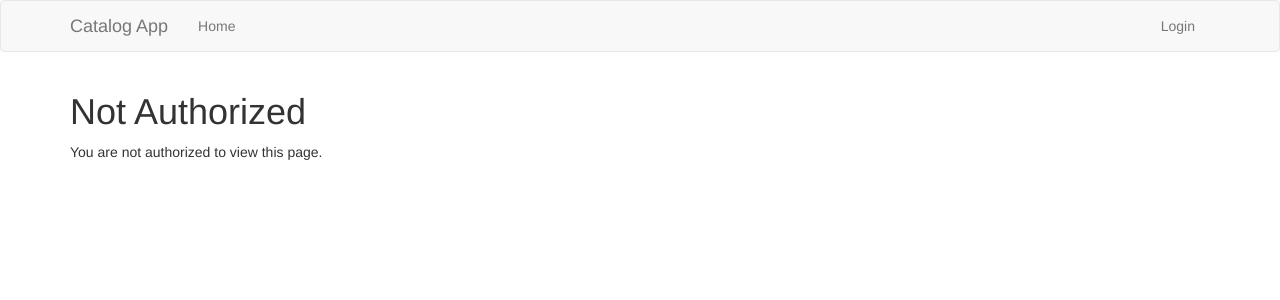
After one commit to algarni/catalog, a Flask app: template app/templates/403.html in a window 1280 px wide. The commit adds this page. Shown: the top 300 px of the page. Run offline with Flask 2, Linux system fonts and the light colour scheme; the template is opened without the code that fills it, so the values that code supplies are empty; some libraries are stand-ins or nearby versions.

Commit message:
Fix some link issues with template files

```diff
--- /dev/null
+++ b/app/templates/403.html
@@ -0,0 +1,6 @@
+{% extends "base.html" %}
+{% block title %}Not Authorized{% endblock %}
+{% block app_content %}
+<h1>Not Authorized</h1>
+<p>You are not authorized to view this page.</p>
+{% endblock %}
--- a/app/templates/base.html
+++ b/app/templates/base.html
@@ -26,8 +26,14 @@
                     <li><a href="{{ url_for('index') }}">Home</a></li>
                 </ul>
                 <ul class="nav navbar-nav navbar-right">
+                    {% if current_user.is_authenticated %}
+                        <li><a href="{{ url_for('logout') }}">Logout</a></li>
+                    {% else %}
+                        <li><a href="{{ url_for('google.login') }}">Login</a></li>
+                    {% endif %}
 
-                    <li><a href="{{ url_for('login') }}">Login</a></li>
+
+
 
 
                 </ul>
--- a/app/templates/categories.html
+++ b/app/templates/categories.html
@@ -8,5 +8,6 @@
 	{% endfor %}
 </ul>
 <br>
-<a href="{{ url_for('newCategory') }}" class="btn btn-default">New Category</a>
+<a href="{{ url_for('newCategory') }}" class="btn btn-primary">New Category</a>
+<a href="{{ url_for('showCategoriesJSON') }}" class="btn btn-info">View JSON</a>
 {% endblock %}
--- a/app/templates/itemDetail.html
+++ b/app/templates/itemDetail.html
@@ -6,4 +6,5 @@
 <br>
 <a href="{{ url_for('editItem', category_name=category.name, item_name=item.name) }}" class="btn btn-primary">Edit</a>
 <a href="{{ url_for('deleteItem', category_name=category.name, item_name=item.name) }}" class="btn btn-danger">Delete</a>
+<a href="{{ url_for('showItemJSON', category_name=category.name, item_name=item.name) }}" class="btn btn-info">View JSON</a>
 {% endblock %}
--- a/app/templates/items.html
+++ b/app/templates/items.html
@@ -8,5 +8,6 @@
 	{% endfor %}
 </ul>
 <br>
-<a href="{{ url_for('newItem', category_name=category.name) }}" class="btn btn-default">New Item</a>
+<a href="{{ url_for('newItem', category_name=category.name) }}" class="btn btn-primary">New Item</a>
+<a href="{{ url_for('showItemsJSON', category_name=category.name) }}" class="btn btn-info">View JSON</a>
 {% endblock %}
```
